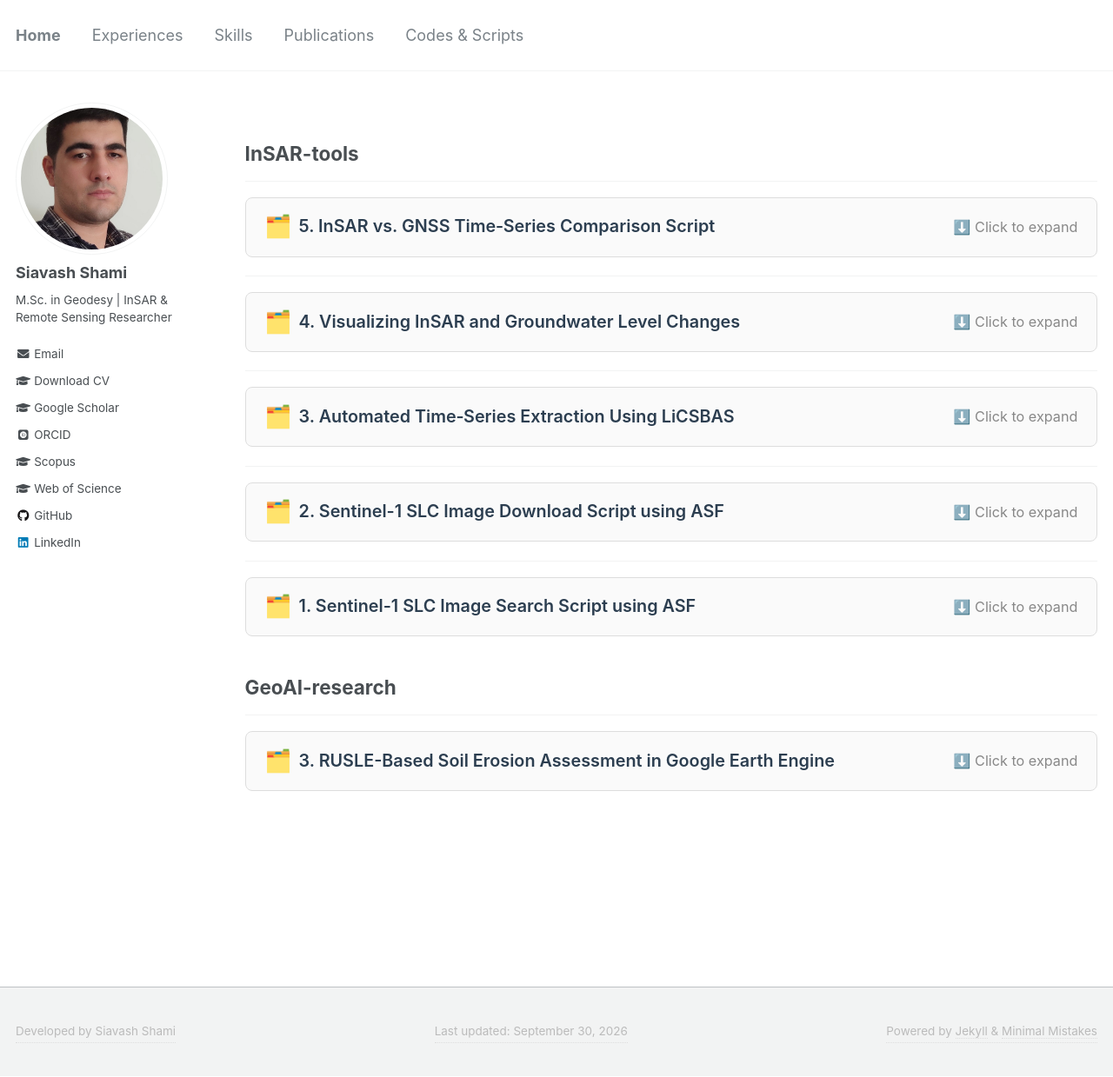
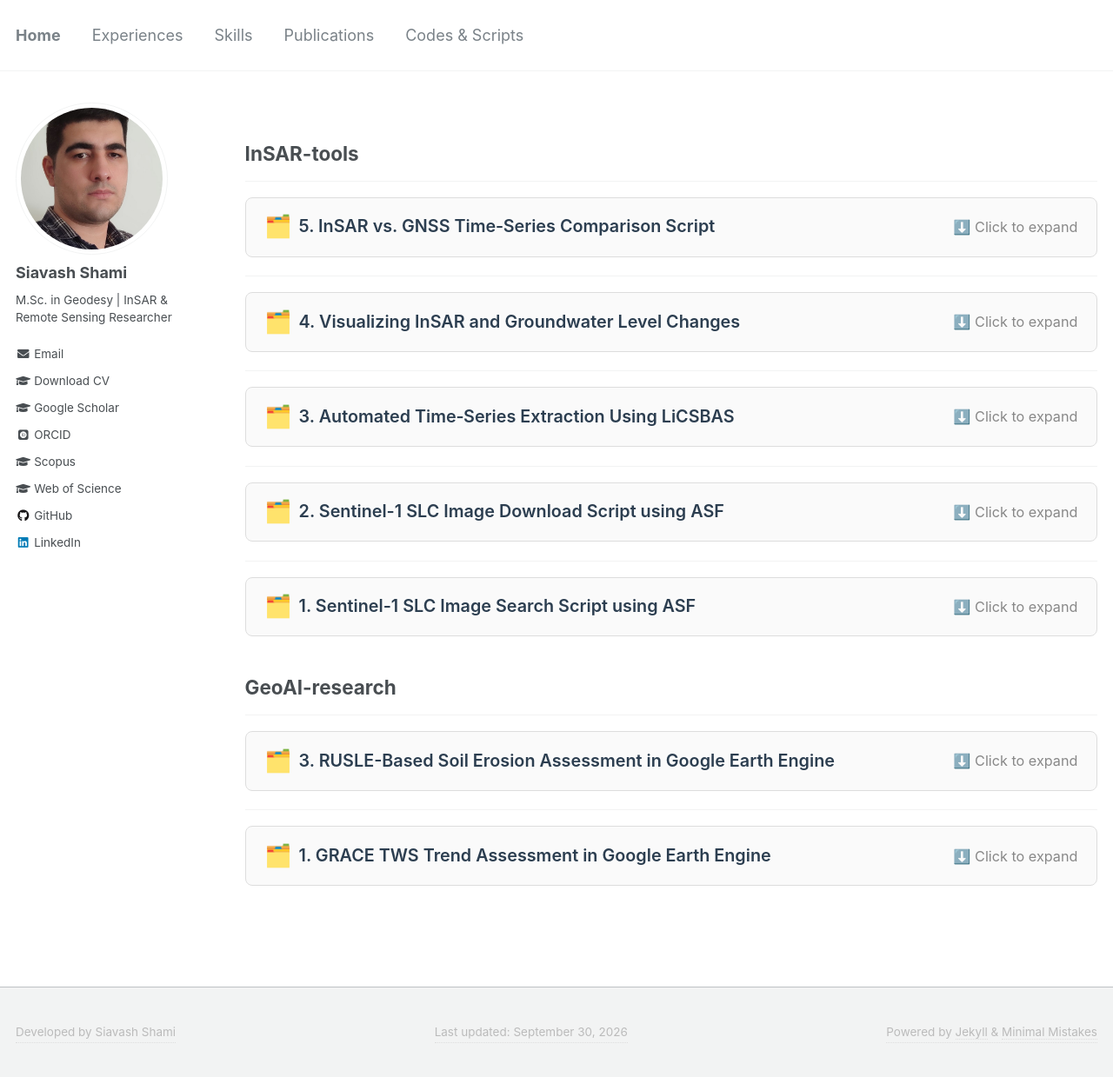
Before and after one commit to siavashshami/siavashshami.github.io, a Jekyll site: the page built from _pages/codes_scripts.md, in a window 1280 px wide and 1239 px high. Shown: the whole window at 87% size. Built offline with Jekyll 4.4.1, drawn with Linux system fonts in a browser that asks for light colours; some web fonts are replaced.

Commit message:
Update codes_scripts.md

```diff
--- a/_pages/codes_scripts.md
+++ b/_pages/codes_scripts.md
@@ -208,3 +208,38 @@ author_profile: true
 
   </div>
 </details>
+---
+<details style="border: 1px solid #ddd; border-radius: 8px; padding: 0.8rem 1.2rem; margin-bottom: 1.2rem; background: #fafafa; transition: all 0.2s;">
+  <summary style="font-size: 1.1rem; font-weight: 600; color: #2c3e50; cursor: pointer; list-style: none; display: flex; align-items: center; gap: 8px;">
+    <span style="font-size: 1.4rem;">🗂️</span>
+    1. GRACE TWS Trend Assessment in Google Earth Engine
+    <span style="margin-left: auto; font-size: 0.9rem; color: #888; font-weight: 400;">
+      ⬇️ Click to expand
+    </span>
+  </summary>
+
+  <div style="padding-top: 1rem; border-top: 1px solid #eee; margin-top: 0.8rem;">
+
+    <p style="font-size: 1rem; line-height: 1.7; color: #444;">
+      <strong>📌 Description:</strong><br>
+     This Google Earth Engine script performs a GRACE-based terrestrial water storage (TWS) assessment for a user-defined region of interest and date range. It loads the GRACE LAND mass-grid collection, selects the lwe_thickness_csr band, and displays the monthly TWS anomaly time series as an interactive chart. The script then computes a pixel-wise linear trend in TWS (cm/year) by converting image timestamps to years since the start date and applying a per-pixel linear fit. It maps both the period-mean TWS and the TWS trend, clipped to the AOI, and prints collection metadata and the trend image for inspection. Finally, it exports the mean TWS image to an Earth Engine asset using a user-specified asset ID, CRS, scale, and ROI.
+    </p>
+
+    <div style="display: flex; flex-wrap: wrap; gap: 1.5rem; margin: 1rem 0; font-size: 0.95rem; background: #f0f4f8; padding: 0.8rem 1.2rem; border-radius: 6px;">
+      <span><strong>📁 Format:</strong> JavaScript</span>
+    </div>
+
+    <p style="margin: 0.8rem 0 0.4rem;">
+      <strong>📥 Download Link:</strong><br>
+      <a href="https://github.com/siavashshami/GeoAI-research/tree/main/GEE-codes/GRACE%20TWS%20Trend%20Assessment%20in%20Google%20Earth%20Engine" target="_blank" style="color: #3498db; text-decoration: none; border-bottom: 1px dotted #3498db;">
+        🔗 Download from GitHub
+      </a>
+    </p>
+
+    <div style="margin-top: 1.2rem; padding: 0.8rem 1rem; background: #f9f9f9; border-left: 4px solid #3498db; border-radius: 4px; font-size: 0.92rem; color: #555;">
+      <strong>📜 Citation:</strong><br>
+       Shami, S., & Ghorbani, Z. (2019). Investigating water storage changes in Iran using GRACE and CHIRPS data in the Google Earth Engine system. The International Archives of the Photogrammetry, Remote Sensing and Spatial Information Sciences
+    </div>
+
+  </div>
+</details>
```
